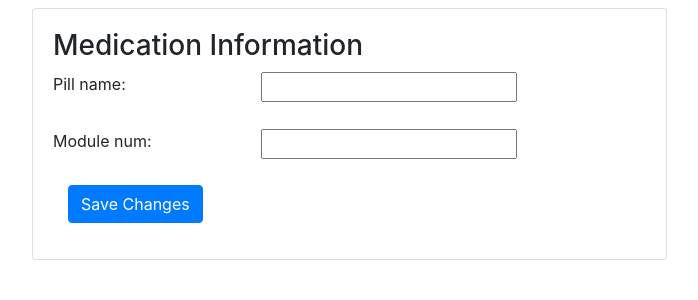
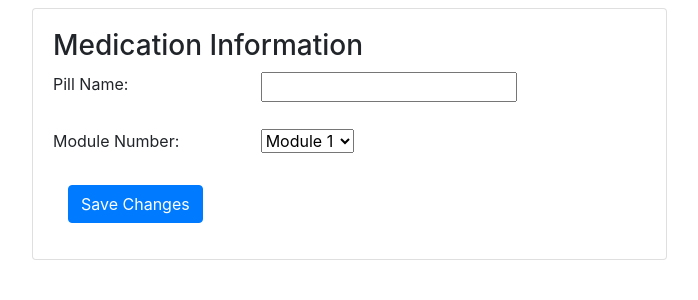
Before and after one commit to cege1808/medispenser, a Django app: page /profile/medication in a window 1280 px wide. Shown: the part 95-395 px from the top of the page, without its empty margins (53-751 px from the left). Run offline with Django 3.2, Linux system fonts and the light colour scheme; the visitor is signed in with stand-in values (Sample User, id 1); some libraries are stand-ins or nearby versions.

Commit message:
medication information form finished, still have to process the post data and create schedule form

```diff
--- a/core/forms.py
+++ b/core/forms.py
@@ -2,7 +2,7 @@ from django.contrib.auth.models import User
 from django.contrib.auth import (authenticate, login, logout, get_user_model)
 from django import forms
 from .models import Profile
-# from .models import Medication
+from .models import Medication
 
 # User Registration Form
 class UserCreateForm(forms.ModelForm):
@@ -53,9 +53,11 @@ class ProfileForm(forms.ModelForm):
         model = Profile
         fields = ('phone_number',)
 
-class MedForm(forms.Form):
-    # class Meta:
-    #     model = Medication
-    #     fields = ['pill_name', 'module_num']
-    pill_name = forms.CharField(max_length=255)
-    module_num = forms.CharField(max_length=255)
+class MedForm(forms.ModelForm):
+    class Meta:
+        model = Medication
+        fields = ['pill_name', 'module_num']
+        labels= {
+            'pill_name': 'Pill Name',
+            'module_num': 'Module Number'
+        }
--- a/core/models.py
+++ b/core/models.py
@@ -22,3 +22,21 @@ def save_user_profile(sender, instance, **kwargs):
 # class Medication(models.Model):
 # 	pill_name = models.CharField(max_length=255)
 # 	module_num = models.PositiveSmallIntegrerField()
+
+class Medication(models.Model):
+	pill_name = models.CharField(max_length=255)
+	MODULE1 = '1'
+	MODULE2 = '2'
+	MODULE3 = '3'
+	MODULE_CHOICES = (
+		(MODULE1, 'Module 1'),
+		(MODULE2, 'Module 2'),
+		(MODULE3, 'Module 3'),
+		)
+	module_num = models.CharField(
+		max_length=1,
+		choices=MODULE_CHOICES,
+		default=MODULE1,
+		)
+
+# class Schedule(models.Model):
--- a/core/templates/index.html
+++ b/core/templates/index.html
@@ -4,6 +4,7 @@
     {% if user.is_authenticated %}
       <li class="nav-item"><p>Hi {{ user.username }}!</p></li>
       <li class="nav-item"><a class="nav-link" href="{% url 'profile/edit' %}">Profile</a></li>
+      <li class="nav-item"><a class="nav-link" href="{% url 'profile/medication' %}">Medication</a></li>
       <li class="nav-item"><a class="nav-link" href="{% url 'logout' %}">Logout</a></li>
     {% else %}
       <li class="nav-item"><a class="nav-link" href="{% url 'login' %}">Login</a></li>
```
Also changed, not shown: core/templates/med_schedule.html (added, +37 -0 lines), core/migrations/0002_medication.py (added).
